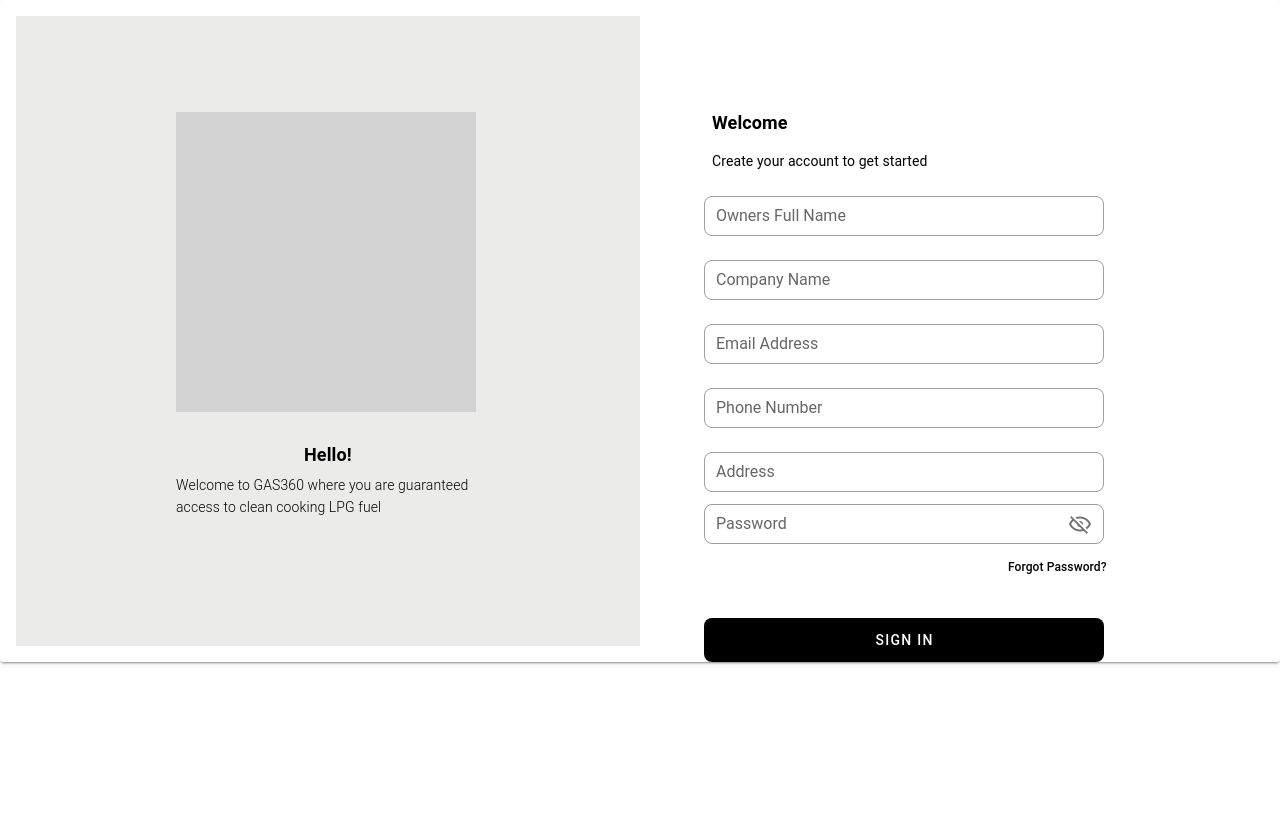
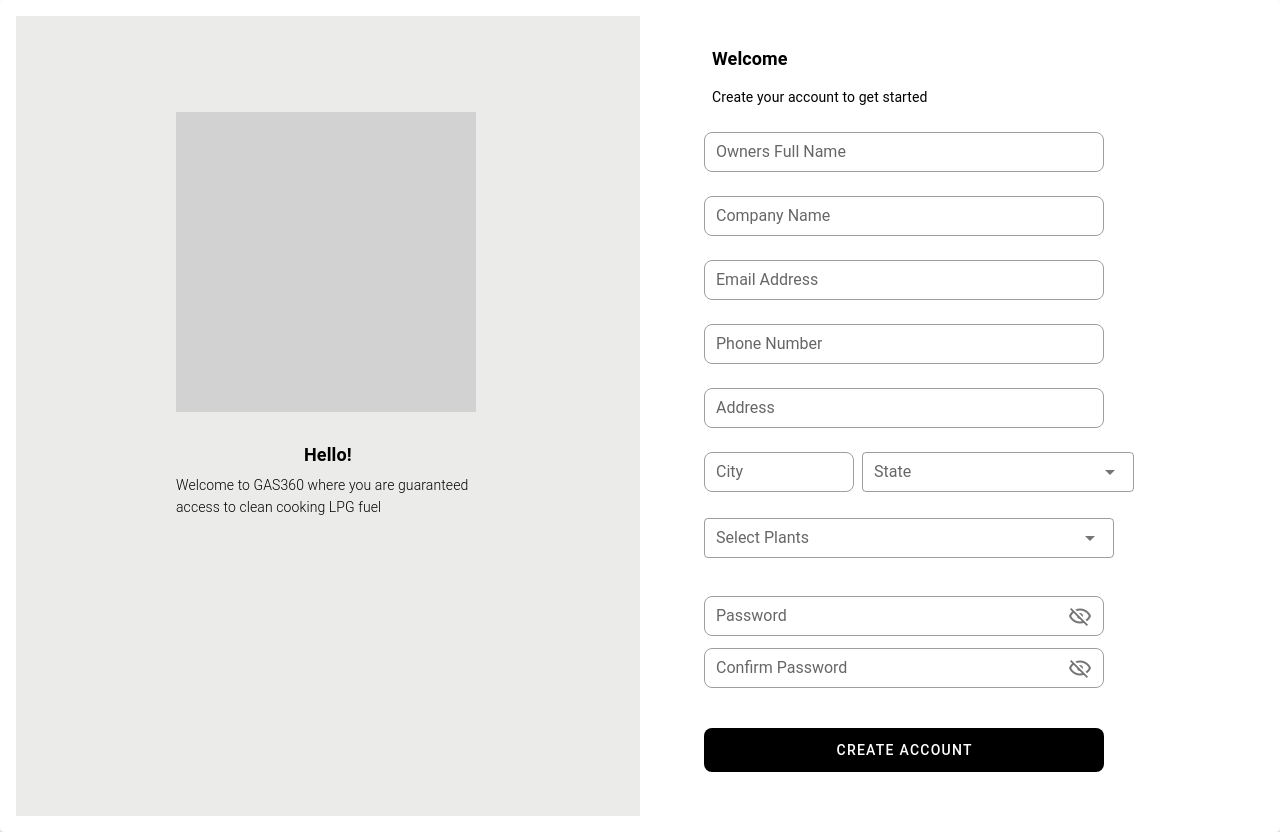
Before and after one commit to aleeraza12/gas_project, a Vue app in the folder gas_frontend/: page /signup in a window 1280 px wide. Before the commit the page ends 800 px from the top, so only its background shows below. Built offline with nearby package versions, Linux system fonts and the light colour scheme.

Commit message:
register

```diff
--- a/gas_frontend/src/components/Auth/Register.vue
+++ b/gas_frontend/src/components/Auth/Register.vue
@@ -10,7 +10,7 @@
           <div class="content-welcome">Hello! </div>
           <div class="sub-content-welcome">Welcome to GAS360 where you are guaranteed <br/> access to clean cooking LPG fuel</div>
         </div>
-        <div class="login-screen">
+        <div class="create-screen">
           <div class="sign-in-content">Welcome</div>
           <div class="sign-in-subcontent">Create your account to  get started</div>
           <v-form v-model="valid">
@@ -69,6 +69,35 @@
             v-model="address"
           ></v-text-field>
           </div>
+          <div class="d-flex">
+            <div>
+              <v-text-field
+                label="City"
+                outlined
+                dense
+                placeholder="City"
+                hide-details
+                class="city-feild mt-6 ml-16"
+                v-model="city"
+              ></v-text-field>
+            </div>
+            <div class="mt-6 ml-2">
+             <v-select
+                :items="states"
+                label="State"
+                outlined
+                dense
+              ></v-select>
+            </div>
+          </div>
+          <div class="ml-16" style="width:410px">
+             <v-select
+                :items="plants"
+                label="Select Plants"
+                outlined
+                dense
+              ></v-select>
+          </div>
            <div>
             <v-text-field
             outlined
@@ -83,10 +112,23 @@
             v-model="password"
           ></v-text-field>
           </div>
-          <div class="forget-passowrd  mt-3" @click="forgetPassword()">Forgot Password?</div>
+           <div>
+            <v-text-field
+            outlined
+            :append-icon="show1 ? 'mdi-eye-outline' : 'mdi-eye-off-outline'"
+            :type="show1 ? 'text' : 'confirm_password'"
+            @click:append="show1 = !show1"
+            label="Confirm Password"
+            dense
+            placeholder="Confirm Password"
+            hide-details
+            class="password-feild mt-3 ml-16"
+            v-model="confirm_password"
+          ></v-text-field>
+          </div>
           <div class="mt-10 ml-16">
-            <v-btn block large class="elevation-0 btn-login" @click="login()" dense >
-              Sign In
+            <v-btn block large class="elevation-0 btn-create" @click="createAccount()" dense >
+             Create Account
             </v-btn>
           </div>
           </v-form>
@@ -103,8 +145,17 @@
     data: () => ({
       valid: false,
       show:false,
-     username:"",
+      show1:false,
+     owners_name:"",
+     company_name:"",
+     email_address:"",
+     phone_number:"",
+     address:"",
      password:"",
+     confirm_password:"",
+     city:"",
+     states: ['Punjab', 'KPK', 'Balochistan', 'Sindh'],
+     plants:["plant 1","plant 2","plant 3" ,"plant 4","plant 5"]
     }),
     components:{},
     created(){
@@ -116,7 +167,7 @@
 </script>
 <style scoped>
 .grey-side{
-  height: 630px;
+  height: 800px;
   width: 746px;
   left: 0px;
   top: 0px;
@@ -124,8 +175,8 @@
   background-color: #EBEBEA;
 
 }
-.login-screen{
-  height: 630px;
+.create-screen{
+  height: 800px;
   width: 746px;
   left: 0px;
   top: 0px;
@@ -157,7 +208,7 @@
  font-weight: 600;
  font-size:18px;
  color:black;
- margin-top:6rem;
+ margin-top:2rem;
  margin-left: 4.5rem;
 }
 .sign-in-subcontent {
@@ -172,18 +223,17 @@
   border-color: #D6D6D6;
   border-radius: 8px;
 }
+.city-feild {
+    width: 150px;
+  border-color: #D6D6D6;
+  border-radius: 8px;
+}
 .password-feild{
   width: 400px;
   border-color: #D6D6D6;
   border-radius: 8px;
 }
-.forget-passowrd{
-  font-size: 12px;
-  color:black;
-  font-weight: 500;
-  margin-left:23rem;
-}
-.btn-login {
+.btn-create {
   background-color: black !important;
   color:#fff;
   min-width:400px !important;
```
